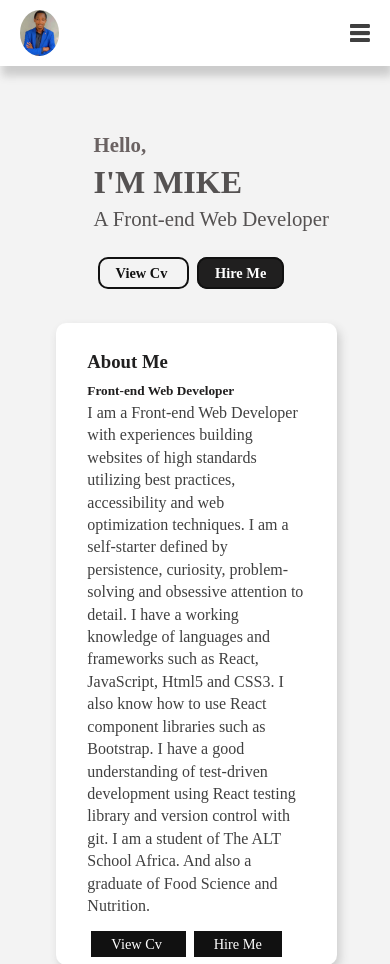
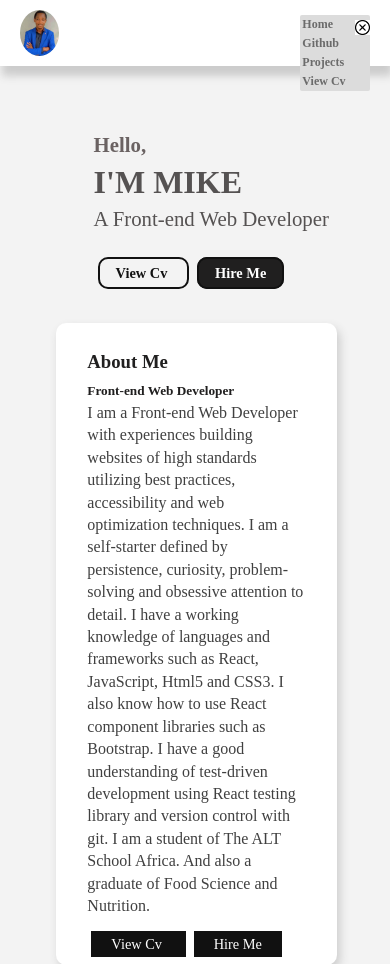
Before and after one commit to michado2019/my-portfolio, a plain HTML site: page index.html in a window 390 px wide. Shown: the top 964 px of the page. Drawn offline with Linux system fonts and the light colour scheme.

Commit message:
modified

```diff
--- a/index.css
+++ b/index.css
@@ -239,7 +239,7 @@ body {
       display: block;
     }
     #cancel{
-      width: 10px;
+      width: 15px;
       float: right;
       padding-top: 5px;
       margin-left: 20px;
--- a/index.html
+++ b/index.html
@@ -17,7 +17,7 @@
           />
           <img src="./images/menu-icon.png" alt="img" id="menu--icon"/>
           <div id="nav--links">
-            <img src="./images/menu-icon.png" alt="img" id="cancel" />
+            <img src="./images/cancel--icon.png" alt="img" id="cancel" />
             <a href="index.html" class="home--header_links">
               Home
             </a>
--- a/index.js
+++ b/index.js
@@ -15,4 +15,9 @@ function displayMenu(){
 
 function clearMenu(){
     document.getElementById("nav--links").style.display = "none"
+
 }
+function redisplay(){
+    document.getElementById("nav--links").style.display = "block"
+   }
+   redisplay()
```
Also changed, not shown: images/cancel--icon.png (added).
